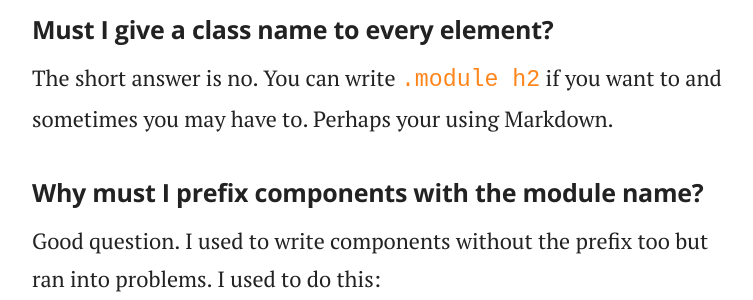
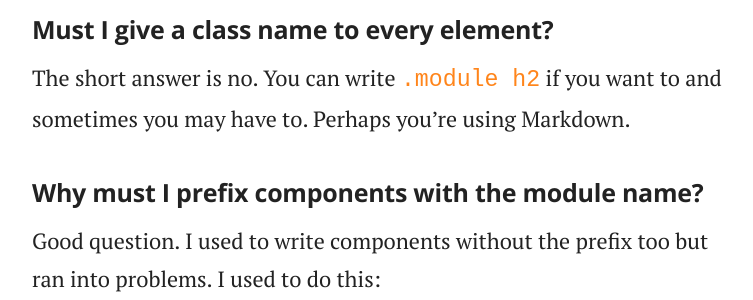
Before and after one commit to adamsilver/maintainablecss.com-jekyll, a Jekyll site: the page built from _chapters/12-faqs.md, in a window 1280 px wide and 900 px high, scrolled down 869 px. Shown: the part 197-497 px from the top of the window, without its empty margins (258-1011 px from the left). Built offline with Jekyll 4.4.1, drawn with Linux system fonts in a browser that asks for light colours.

Commit message:
your -> you're

```diff
--- a/_chapters/12-faqs.md
+++ b/_chapters/12-faqs.md
@@ -28,7 +28,7 @@ Yes. Please contact me to find out more. Here's the [Japanese version](http://co
 
 ## Must I give a class name to every element?
 
-The short answer is no. You can write `.module h2` if you want to and sometimes you may have to. Perhaps your using Markdown.
+The short answer is no. You can write `.module h2` if you want to and sometimes you may have to. Perhaps you're using Markdown.
 
 ## Why must I prefix components with the module name?
 
```
